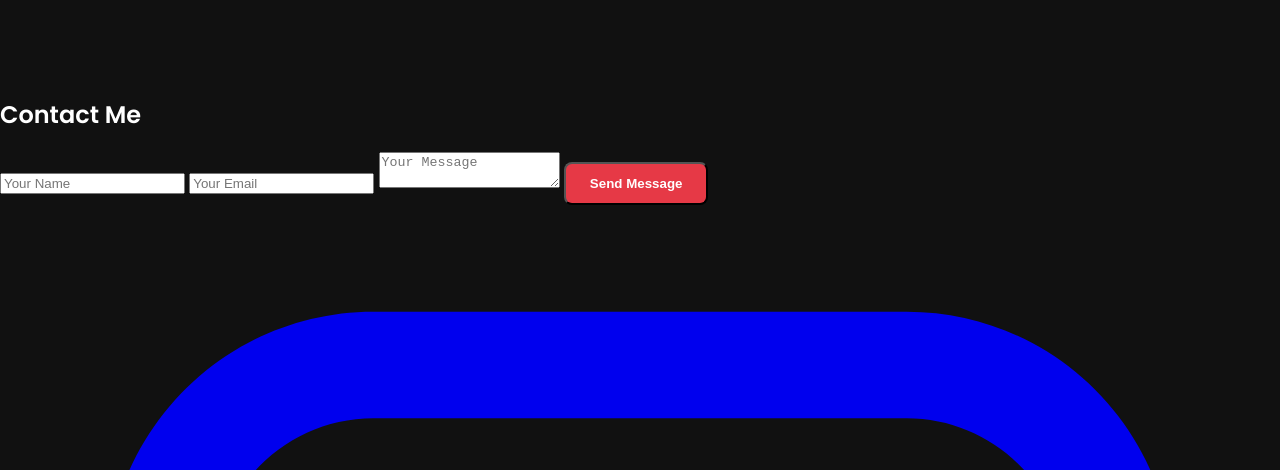
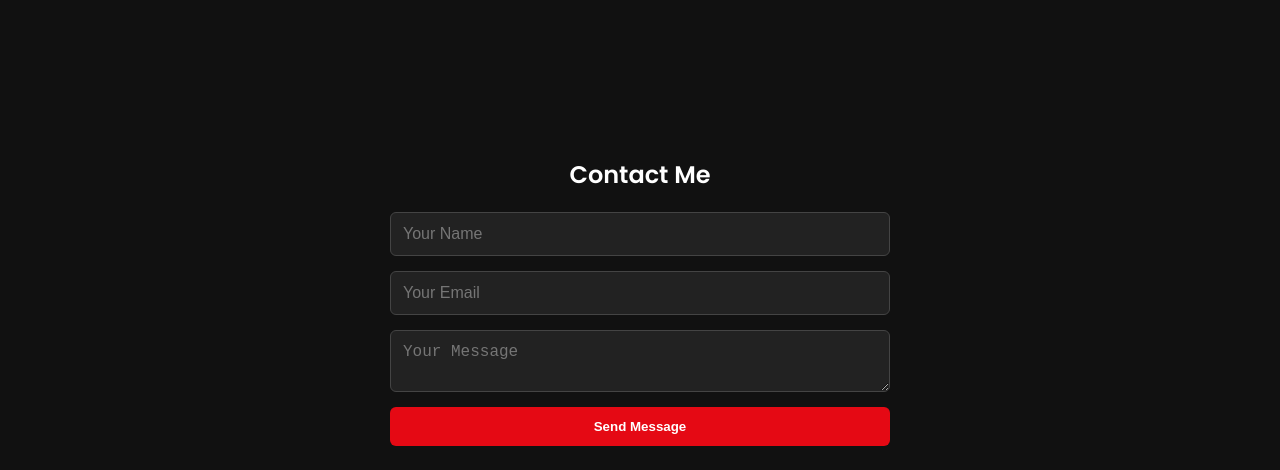
Before and after one commit to banji147/Built-ByBanji, a plain HTML site: page index.html in a window 1280 px wide. Shown: the part 4018-4488 px from the top of the page. Drawn offline with Linux system fonts and the light colour scheme; no server answers.

Commit message:
Refactor styles.css to improve organization

```diff
--- a/styles.css
+++ b/styles.css
@@ -671,3 +671,70 @@ footer{
     font-size: 1rem;
   }
 }
+.contact-section {
+  text-align: center;
+  padding: 60px 20px;
+  background: #111;
+  color: #fff;
+}
+
+.contact-form {
+  max-width: 500px;
+  margin: 20px auto;
+  display: flex;
+  flex-direction: column;
+  gap: 15px;
+}
+
+.contact-form input,
+.contact-form textarea {
+  padding: 12px;
+  border-radius: 6px;
+  border: 1px solid #444;
+  background: #222;
+  color: #fff;
+  font-size: 1rem;
+}
+
+.contact-form input:focus,
+.contact-form textarea:focus {
+  border-color: #e50914;
+  outline: none;
+}
+
+.contact-form .btn {
+  background: #e50914;
+  color: #fff;
+  border: none;
+  padding: 12px;
+  border-radius: 6px;
+  cursor: pointer;
+  transition: 0.3s ease;
+}
+
+.contact-form .btn:hover {
+  background: #ff1f2d;
+}
+
+.social-links {
+  margin-top: 30px;
+  display: flex;
+  justify-content: center;
+  gap: 25px;
+}
+
+.social-icon {
+  color: #fff;
+  font-size: 24px;
+  transition: transform 0.3s, color 0.3s;
+}
+
+.social-icon:hover {
+  color: #e50914;
+  transform: scale(1.2);
+}
+
+.social-icon svg {
+  width: 28px;
+  height: 28px;
+}
```
